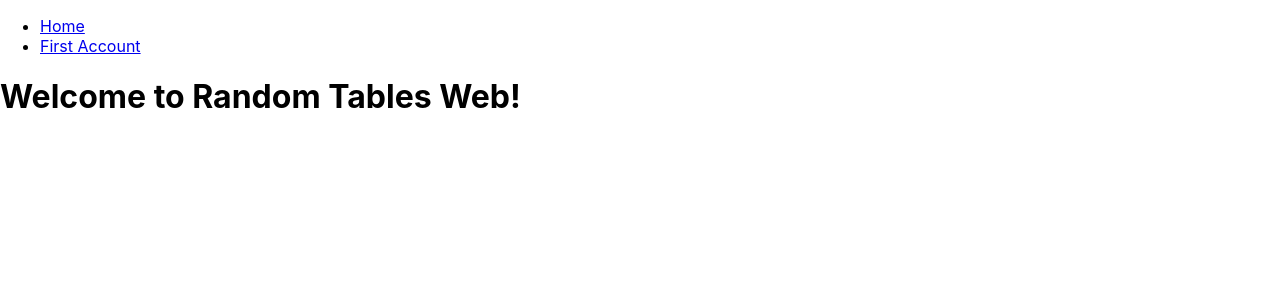
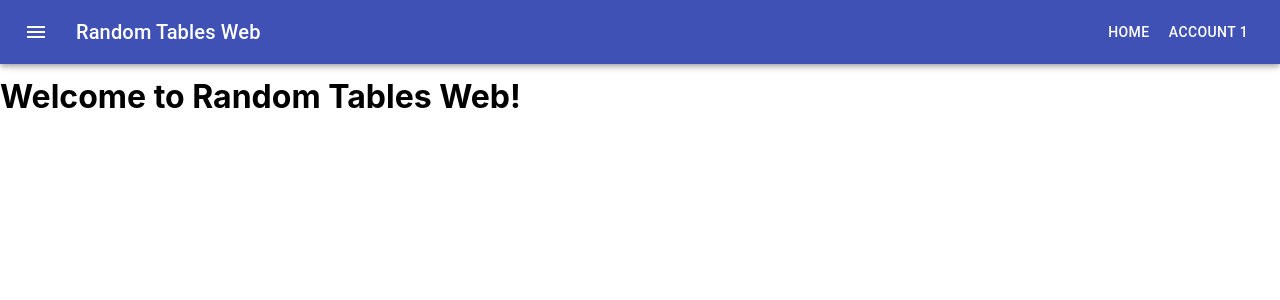
Before and after one commit to dlameter/random_tables_web, a React (Create React App) app in the folder frontend/: page / in a window 1280 px wide. Shown: the top 300 px of the page. Built offline with nearby package versions, Linux system fonts and the light colour scheme.

Commit message:
Added to meta in index.html in public. Converted from raw HTML nav to material-ui example nav.

```diff
--- a/frontend/public/index.html
+++ b/frontend/public/index.html
@@ -3,7 +3,7 @@
   <head>
     <meta charset="utf-8" />
     <link rel="icon" href="%PUBLIC_URL%/favicon.ico" />
-    <meta name="viewport" content="width=device-width, initial-scale=1" />
+    <meta name="viewport" content="width=device-width, initial-scale=1, minimum-scale=1" />
     <meta name="theme-color" content="#000000" />
     <meta
       name="description"
--- a/frontend/src/App.js
+++ b/frontend/src/App.js
@@ -5,14 +5,46 @@ import {
     Link,
     useParams,
 } from 'react-router-dom';
+import { makeStyles } from '@material-ui/core/styles';
+import AppBar from '@material-ui/core/AppBar';
+import Toolbar from '@material-ui/core/Toolbar';
+import Typography from '@material-ui/core/Typography';
+import Button from '@material-ui/core/Button';
+import IconButton from '@material-ui/core/IconButton';
+import MenuIcon from '@material-ui/icons/Menu';
 
 import Home from './Home.js';
 import { AccountPage } from './Account.js';
 
+const useStyles = makeStyles((theme) => ({
+  root: {
+    flexGrow: 1,
+  },
+  menuButton: {
+    marginRight: theme.spacing(2),
+  },
+  title: {
+    flexGrow: 1,
+  },
+}));
+
 function App() {
+    const classes = useStyles();
+
     return (
         <Router>
-            <div>
+            <AppBar>
+                <Toolbar>
+                    <IconButton edge="start" className={classes.menuButton} color="inherit" aria-label="menu">
+                        <MenuIcon />
+                    </IconButton>
+                    <Typography variant="h6" className={classes.title}>
+                        Random Tables Web
+                    </Typography>
+                    <Button color="inherit" component={Link} to="/">Home</Button>
+                    <Button color="inherit" component={Link} to="/account/1">Account 1</Button>
+                </Toolbar>
+            </AppBar>
             <nav>
                 <ul>
                     <li>
@@ -31,7 +63,6 @@ function App() {
                     <AccountPage />
                 </Route>
             </Switch>
-            </div>
         </Router>
     );
 }
```
Lines whose indentation alone changed are shown as unchanged.
